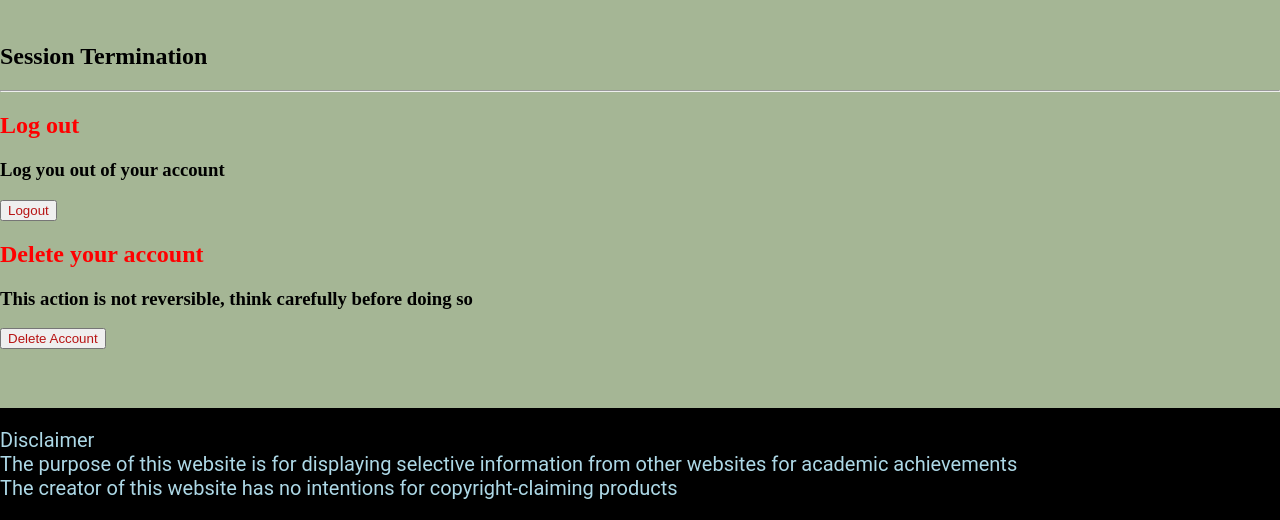
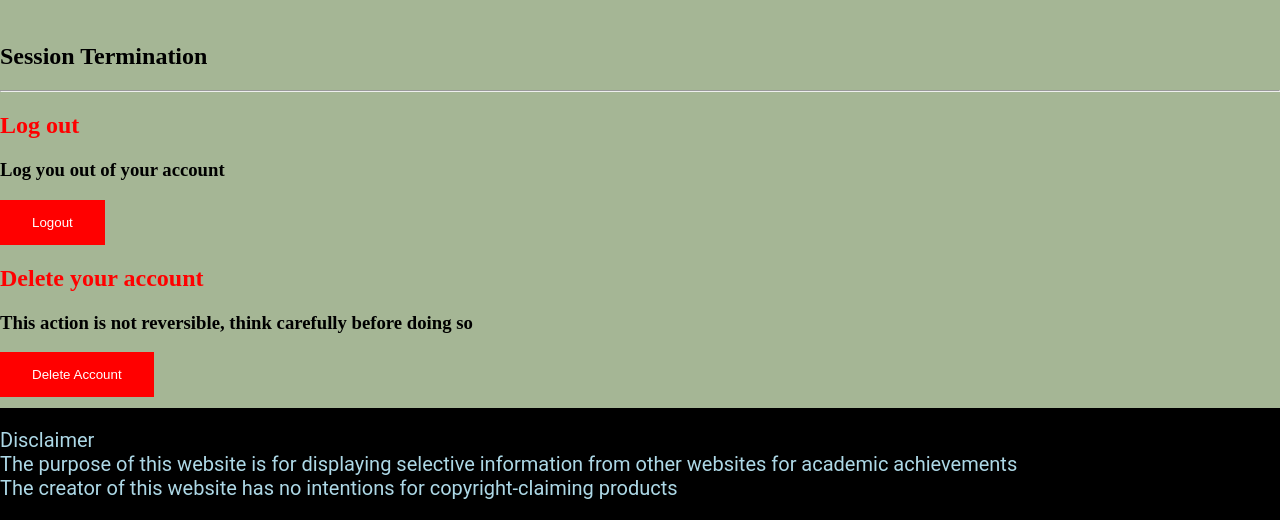
Before and after one commit to DavidWu531/beds, a Flask app: page /dashboard in a window 1280 px wide. Shown: the part 280-800 px from the top of the page. Run offline with Flask 3, Linux system fonts and the light colour scheme; the visitor is signed in with stand-in values (Sample User, id 1).

Commit message:
Made dashboard contain styled elements

```diff
--- a/routes.py
+++ b/routes.py
@@ -69,21 +69,24 @@ def register():
             # Add data into database
             conn = sqlite3.connect('account.db')
             cur = conn.cursor()
-            cur.execute('INSERT INTO Details (Username, Password, \
-                        ConfirmPassword) VALUES (?, ?, ?)',
-                        (username, password, confirm_password))
-            conn.commit()
             unique_username = cur.execute('SELECT * FROM Details WHERE \
                                           Username=?', (username,))
+
             if unique_username == username:
                 # Checks whether username is unique
                 flash('Username already exists. Please choose a different one')
                 return redirect('/register')
+            else:
+                cur.execute('INSERT INTO Details (Username, Password, \
+                            ConfirmPassword) VALUES (?, ?, ?)',
+                            (username, password, confirm_password))
+                conn.commit()
+
             if password == confirm_password:
                 # Checks if both password and confirm password are the same
                 flash('User registered successfully! You can now log in.')
                 return redirect('/login')
-            if password != confirm_password:
+            else:
                 # Delete the commit if they're not the same
                 cur.execute("DELETE FROM Details WHERE UserID=(SELECT \
                             MAX(UserID) FROM Details)")
--- a/static/style.css
+++ b/static/style.css
@@ -62,7 +62,6 @@ ul {
 a {
   text-decoration: none;
   display: block;
-  color: #b71414;
 }
 
 li {
@@ -236,3 +235,31 @@ input {
   color: azure;
   display: inline-block;
 }
+
+#dashboard-logout {
+  background-color: red;
+  border: none;
+  color: white;
+  padding: 15px 32px;
+  text-decoration: none;
+  text-align: center;
+  display: inline-block;
+}
+
+#dashboard-logout a {
+  color: white;
+}
+
+#dashboard-delete {
+  background-color: red;
+  border: none;
+  color: white;
+  padding: 15px 32px;
+  text-decoration: none;
+  text-align: center;
+  display: inline-block;
+}
+
+#dashboard-delete a {
+  color: white;
+}
--- a/templates/combo_input.html
+++ b/templates/combo_input.html
@@ -8,9 +8,6 @@
     <title>Combo</title>
 </head>
 <body class="combo_route">
-<p class="combo">
-    This is a test to show the list of individual combos currently in the database
-    </p>
 <!--Obtain combo id-->
 <div class="grid_container">
     <div class="grid_item">
```
Also changed, not shown: account.db.
